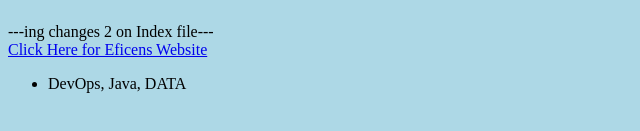
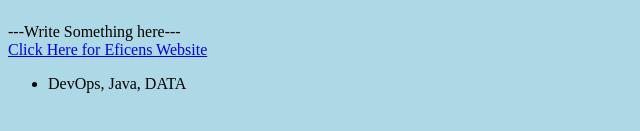
Before and after one commit to Ashish1797/ADPS3, a plain HTML site: page index.html in a window 1280 px wide. Shown: the part 173-304 px from the top of the page, 0-640 px from the left. Drawn offline with Linux system fonts and the light colour scheme.

Commit message:
Update index.html

```diff
--- a/index.html
+++ b/index.html
@@ -8,7 +8,7 @@
 
 		<h2> <img src = "https://eficens.ai/assets/img/logo.svg"; width="300" height="90"> </img> </h2>
 
-	<p1> ---ing changes 2 on Index file--- <br> </p1>
+	<p1> ---Write Something here--- <br> </p1>
 	<p2> <a href = "https://eficens.ai/"> Click Here for Eficens Website </a> </p2>
 	<ul> <li> DevOps, Java, DATA </li>
 	</ul>
```
